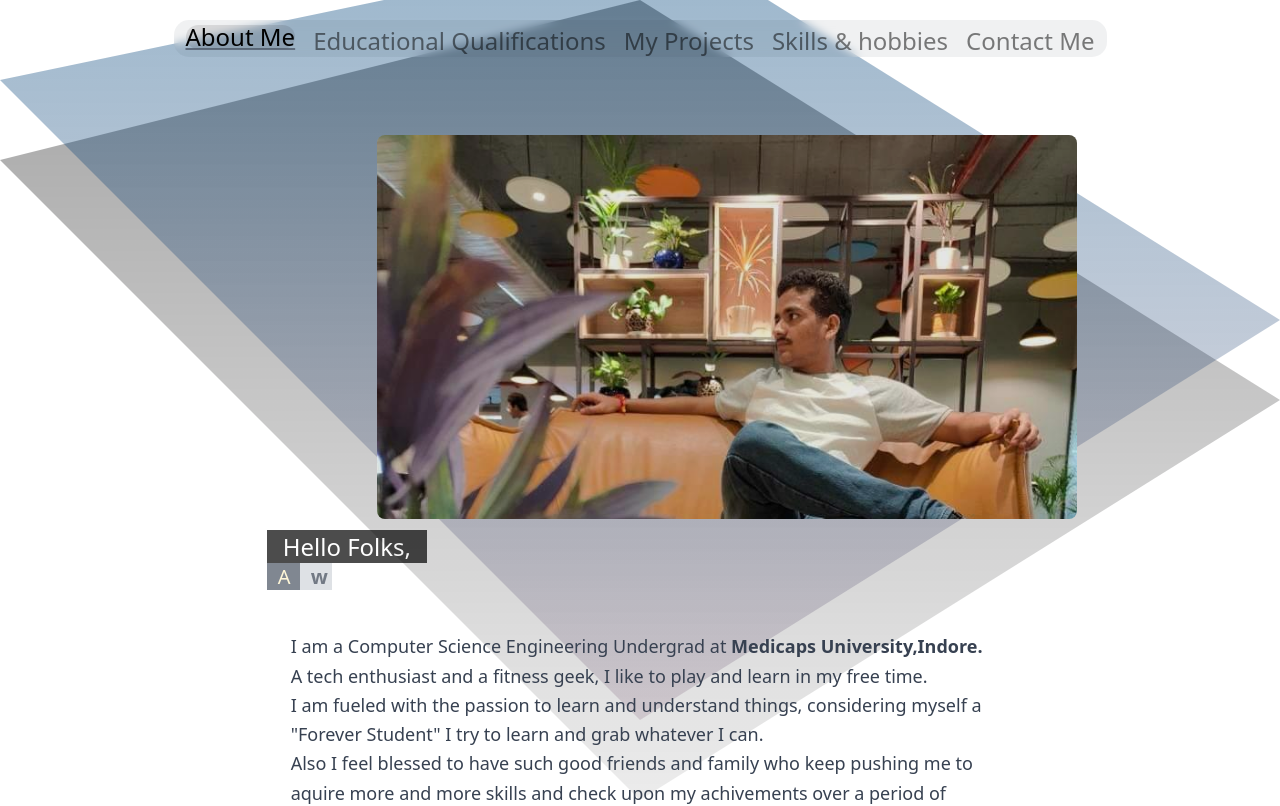
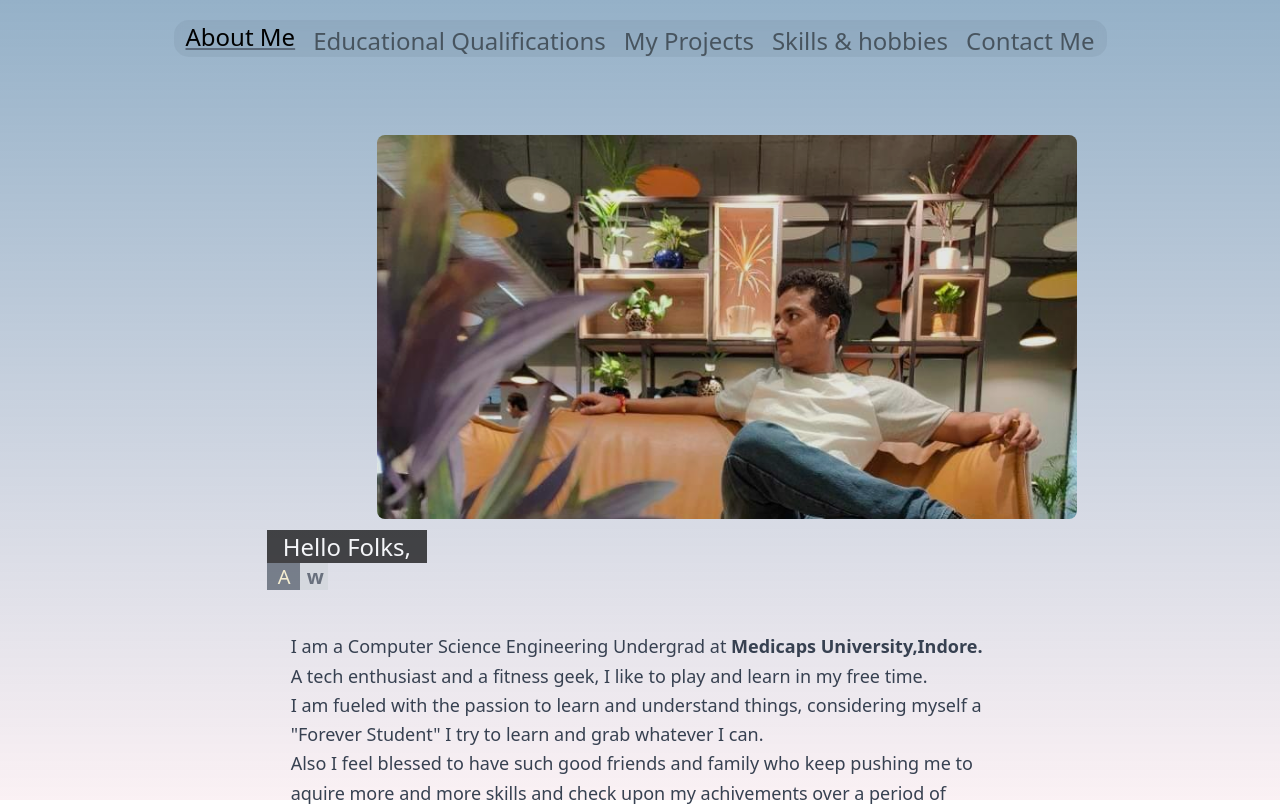
Before and after one commit to sushantsharma08/portfolio, an Angular app in the folder portfolio/: page /home in a window 1280 px wide. Shown: the top 806 px of the page. Built offline with nearby package versions, Linux system fonts and the light colour scheme.

Commit message:
minor changes

```diff
--- a/portfolio/src/app/component/constants/header/header.component.scss
+++ b/portfolio/src/app/component/constants/header/header.component.scss
@@ -18,8 +18,6 @@ nav{
     transition: margin-bottom .9s;
     -webkit-transition: margin-bottom .9s;
     text-decoration: underline  rgba(71, 81, 95, 0.712);
-    background-color: rgba(0, 0, 0, 0.103);
-    border-radius: 20px;
 }
 a{
     margin-top: 5px;
--- a/portfolio/src/app/component/routed-component/routed-components/home/home.component.scss
+++ b/portfolio/src/app/component/routed-component/routed-components/home/home.component.scss
@@ -5,8 +5,8 @@
     left: 0;
     width: 100%;
     height: 100%;
-    background: linear-gradient(rgba(0, 0, 0, 0.37),rgba(2, 0, 2, 0.075));
-    clip-path: polygon(50% 0%, 100% 50%, 50% 100%, 0% 20%);
+    // background: linear-gradient(60deg,rgba(59, 11, 11, 0.493),rgba(0, 0, 0, 0.171),rgba(2, 0, 2, 0.075));
+
     z-index: -2;
 }
 .home::after{
@@ -16,9 +16,8 @@
     left: 0;
     width: 100%;
     height: 100%;
-    background: linear-gradient(#02457c60,#6808281e);
-    clip-path: polygon(30% 0%,60% 0%, 100% 40%, 50% 90%, 0% 10%);
-    // clip-path: polygon( 50% 100%, 0% 20%,50% 20%, 100% 20%);
+    background: linear-gradient(#02457c6b,#af003a0e);
+
     z-index: -1;
 }
 
@@ -37,7 +36,7 @@ span.changingText::before {
 span.changingText2::before {
     content: "";
     animation: animate2 infinite 10s;
-    padding-left: 7px;
+    padding-left: 3px;
     transition:all 2s ease-in-out;
 }
 
@@ -68,12 +67,17 @@ span.changingText2::before {
 
 @keyframes animate2 {
 
-
+    9%{
+        content: "";
+    }
     10%{
         content: "S";
     }
     12%{
-        content: "Sus ";
+        content: "Su";
+    }
+    13%{
+        content: "Sus";
     }
     14%{
         content: "Sush";
--- a/portfolio/src/index.html
+++ b/portfolio/src/index.html
@@ -6,8 +6,17 @@
   <base href="/">
   <meta name="viewport" content="width=device-width, initial-scale=1">
   <link rel="icon" type="image/x-icon" href="favicon.ico">
+
 </head>
 <body>
   <app-root></app-root>
+    <script async src="https://www.googletagmanager.com/gtag/js?id=G-BNYKZW0M87"></script>
+  <script>
+    window.dataLayer = window.dataLayer || [];
+    function gtag() { dataLayer.push(arguments); }
+    gtag('js', new Date());
+
+    gtag('config', 'G-BNYKZW0M87');
+  </script>
 </body>
 </html>
```
